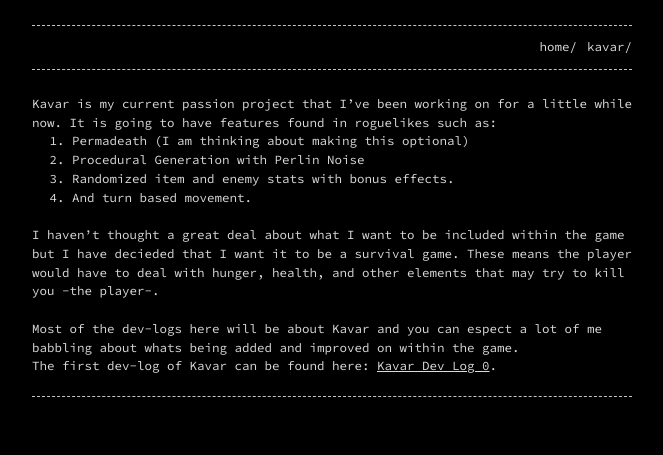
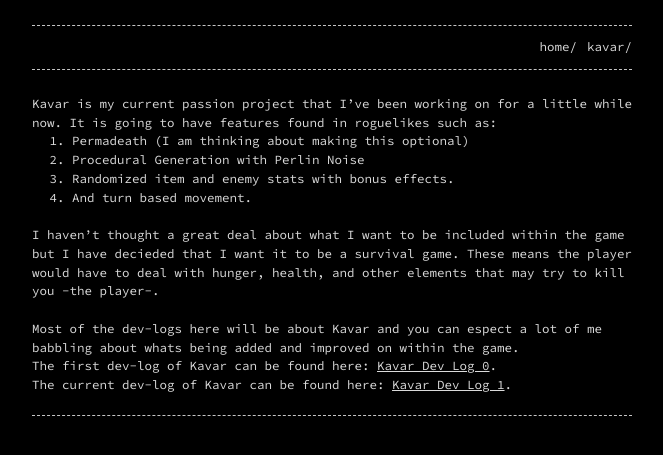
Before and after one commit to KyleS01/KyleS01.github.io, a Jekyll site: the page built from kavar.md, in a window 1280 px wide. Shown: the top 455 px of the page, without its empty margins (308-971 px from the left). Built offline with Jekyll 4.4.1, drawn with Linux system fonts in a browser that asks for light colours.

Commit message:
Update kavar.md

```diff
--- a/kavar.md
+++ b/kavar.md
@@ -19,3 +19,4 @@ I haven't thought a great deal about what I want to be included within the game
 Most of the dev-logs here will be about Kavar and you can espect a lot of me babbling about whats being added and improved on within the game.
 
 The first dev-log of Kavar can be found here: [Kavar Dev Log 0](https://kyles01.github.io/introduction/2020/06/10/Kavar-Log-0.html).
+The current dev-log of Kavar can be found here: [Kavar Dev Log 1](https://kyles01.github.io/kavar/2020/06/14/Kavar-Log-1.html).
```
